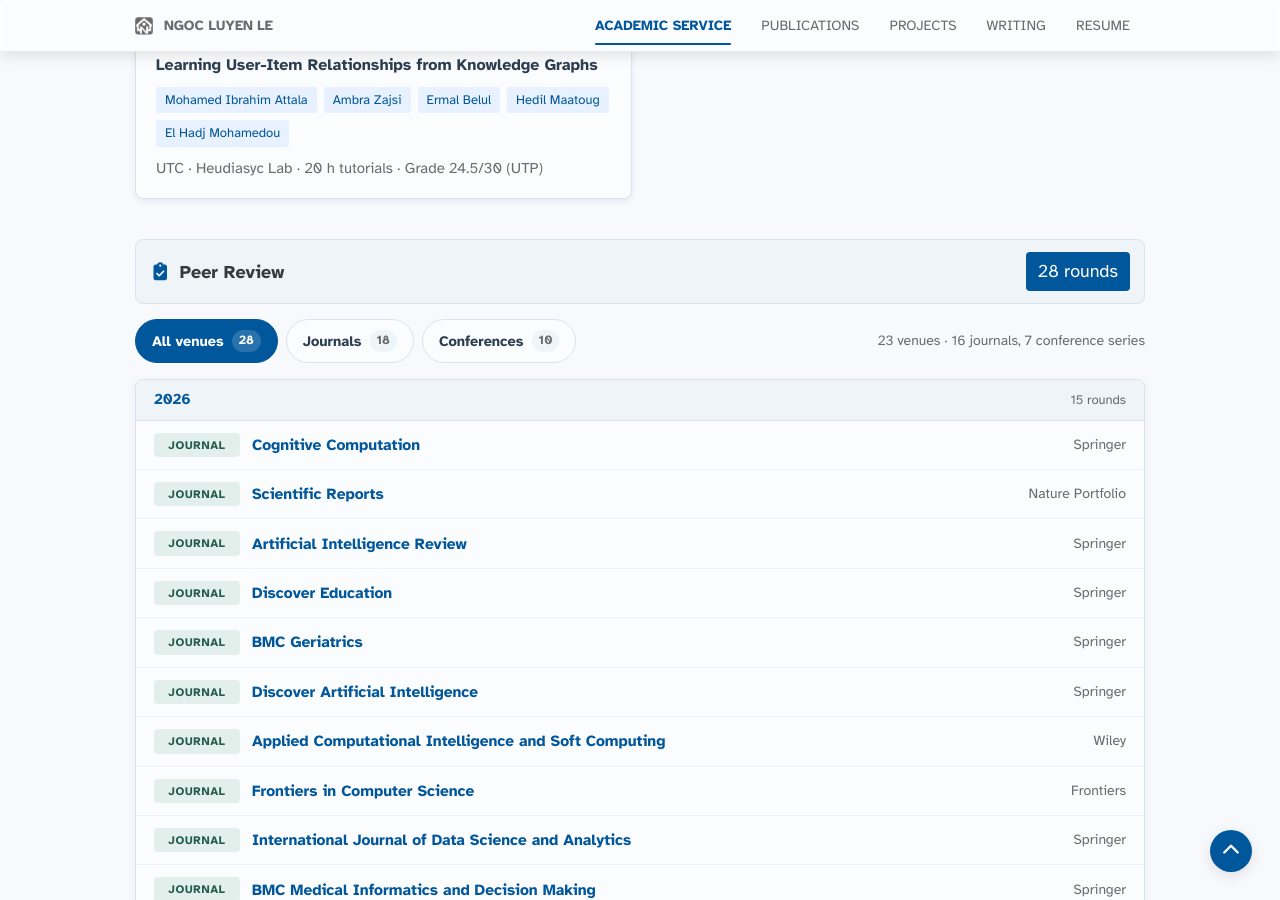
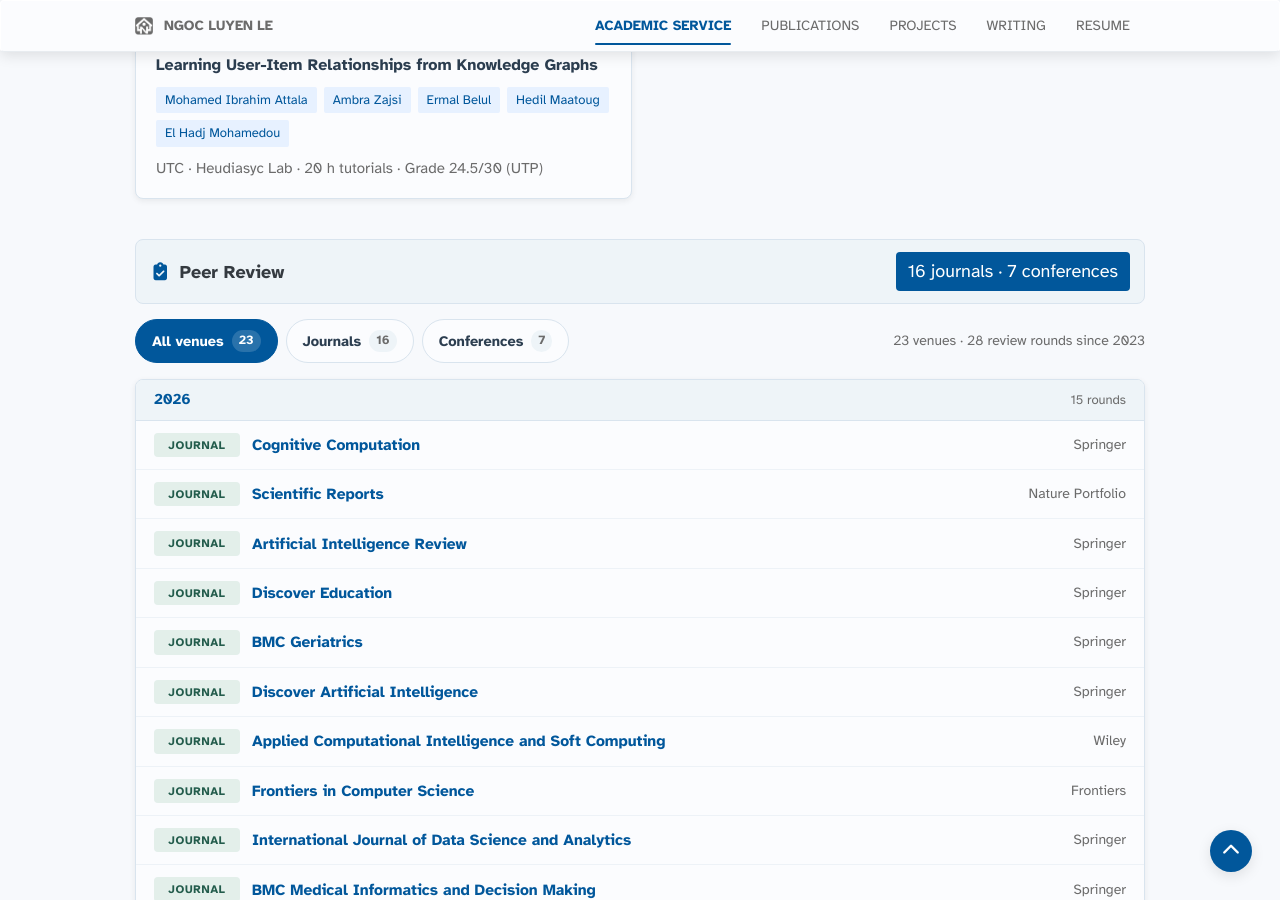
Before and after one commit to lengocluyen/lengocluyen.github.io, a Jekyll site: the page built from services.html, in a window 1280 px wide and 900 px high, scrolled down 1391 px. Built offline with Jekyll 4.4.1, drawn with Linux system fonts in a browser that asks for light colours; some web fonts are replaced; some of the changed text lies outside the part shown.

Commit message:
Count review venues not rounds; drop per-project points badges
Peer review (_includes/services.html, static/js/main.js):
The headline numbers now say how many journals and conference series
are reviewed for, rather than a round total.
- Stat tile: 28 "Review rounds" -> 23 "Venues reviewed for", with
  "16 journals - 7 conferences" beneath
- Section badge: "28 rounds" -> "16 journals - 7 conferences"
- Filter pills: round counts -> venue counts (23 / 16 / 7)
- Rows carry data-venue, and the filter JS counts DISTINCT venues so
  its "Showing X of Y venues" summary matches the pills. A venue
  reviewed in several years renders one row per year, so counting rows
  would have overstated it.
Per-year tallies still count rounds, which is what they describe, and
the round total moved into the filter summary line.

Projects (_includes/projects.html):
- Drop the "N points" badge from each project header; it counted
  bullets in the list below and meant nothing to a reader. The bullets
  and the derived stat tiles are untouched.

Co-Authored-By: Claude Opus 5 <noreply@anthropic.com>

```diff
--- a/_includes/projects.html
+++ b/_includes/projects.html
@@ -66,7 +66,6 @@
     {%- for w in work %}
     <div class="section-header" style="margin-top: 40px;">
       <h2 class="section-header-title"><i class="{{ w.icon }} section-header-icon" aria-hidden="true"></i>{{ w.section }}</h2>
-      <span class="badge badge-primary">{{ w.points | size }} points</span>
     </div>
 
     <div class="entry-list">
--- a/_includes/services.html
+++ b/_includes/services.html
@@ -44,9 +44,9 @@
         <span class="stat-note">13 students supervised</span>
       </div>
       <div class="stat-tile">
-        <span class="stat-value">{{ total_rounds }}</span>
-        <span class="stat-label">Review rounds</span>
-        <span class="stat-note">Across {{ venue_count }} venues</span>
+        <span class="stat-value">{{ venue_count }}</span>
+        <span class="stat-label">Venues reviewed for</span>
+        <span class="stat-note">{{ journal_venues }} journals &middot; {{ conference_venues }} conferences</span>
       </div>
       <div class="stat-tile">
         <span class="stat-value">4</span>
@@ -185,14 +185,14 @@
     <!-- Peer Review -->
     <div class="section-header" id="review" style="margin-top: 40px;">
       <h2 class="section-header-title"><i class="fas fa-clipboard-check section-header-icon" aria-hidden="true"></i>Peer Review</h2>
-      <span class="badge badge-primary">{{ total_rounds }} rounds</span>
+      <span class="badge badge-primary">{{ journal_venues }} journals &middot; {{ conference_venues }} conferences</span>
     </div>
 
-    <div class="filter-bar" id="review-filter" data-total="{{ total_rounds }}" hidden>
-      <button type="button" class="filter-pill is-active" data-filter="all" aria-pressed="true">All venues <span class="filter-count">{{ total_rounds }}</span></button>
-      <button type="button" class="filter-pill" data-filter="journal" aria-pressed="false">Journals <span class="filter-count">{{ journal_rounds }}</span></button>
-      <button type="button" class="filter-pill" data-filter="conference" aria-pressed="false">Conferences <span class="filter-count">{{ conference_rounds }}</span></button>
-      <span class="filter-summary" id="review-summary" role="status">{{ venue_count }} venues &middot; {{ journal_venues }} journals, {{ conference_venues }} conference series</span>
+    <div class="filter-bar" id="review-filter" data-total="{{ venue_count }}" hidden>
+      <button type="button" class="filter-pill is-active" data-filter="all" aria-pressed="true">All venues <span class="filter-count">{{ venue_count }}</span></button>
+      <button type="button" class="filter-pill" data-filter="journal" aria-pressed="false">Journals <span class="filter-count">{{ journal_venues }}</span></button>
+      <button type="button" class="filter-pill" data-filter="conference" aria-pressed="false">Conferences <span class="filter-count">{{ conference_venues }}</span></button>
+      <span class="filter-summary" id="review-summary" role="status">{{ venue_count }} venues &middot; {{ total_rounds }} review rounds since {{ review_years | last }}</span>
     </div>
 
     <div id="review-list">
@@ -217,7 +217,7 @@
               {%- if ry == y_num -%}{%- assign n = n | plus: 1 -%}{%- endif -%}
             {%- endfor -%}
             {%- if n > 0 -%}
-              <div class="entry-row" data-kind="{{ r.kind }}" data-rounds="{{ n }}">
+              <div class="entry-row" data-kind="{{ r.kind }}" data-rounds="{{ n }}" data-venue="{{ r.venue }}">
                 <span class="entry-kind entry-kind--{{ r.kind }}">{% if r.kind == "journal" %}Journal{% else %}Conf.{% endif %}</span>
                 <a class="entry-title" href="{{ r.url }}"{% if r.short != r.venue %} title="{{ r.venue }}"{% endif %}>{{ r.short }}</a>
                 {%- if n > 1 %}<span class="entry-repeat" title="{{ n }} review rounds in {{ y }}">&times;{{ n }}</span>{% endif -%}
--- a/static/js/main.js
+++ b/static/js/main.js
@@ -99,10 +99,12 @@ $(document).ready(function () {
     var $reviewList = $('#review-list');
     var $summary = $('#review-summary');
     var baseSummary = $summary.text();
-    var totalRounds = parseInt($filterBar.attr('data-total'), 10) || 0;
+    var totalVenues = parseInt($filterBar.attr('data-total'), 10) || 0;
 
     function applyReviewFilter(kind) {
-      var shownRounds = 0;
+      /* A venue reviewed in several years has one row per year, so the
+         filter counts DISTINCT venues to match the pill counts. */
+      var shownVenues = {};
 
       $reviewList.find('.entry-list').each(function () {
         var $group = $(this);
@@ -115,12 +117,12 @@ $(document).ready(function () {
           $row.prop('hidden', !match).removeClass('is-first');
           if (match) {
             groupRounds += parseInt($row.attr('data-rounds'), 10) || 1;
+            shownVenues[$row.attr('data-venue') || ''] = true;
             $visible = $visible.add($row);
           }
         });
 
         $visible.first().addClass('is-first');
-        shownRounds += groupRounds;
 
         $group.find('.year-tally').text(groupRounds + (groupRounds === 1 ? ' round' : ' rounds'));
         $group.prop('hidden', groupRounds === 0);
@@ -129,7 +131,7 @@ $(document).ready(function () {
       if (kind === 'all') {
         $summary.text(baseSummary);
       } else {
-        $summary.text('Showing ' + shownRounds + ' of ' + totalRounds + ' rounds');
+        $summary.text('Showing ' + Object.keys(shownVenues).length + ' of ' + totalVenues + ' venues');
       }
     }
 
```
